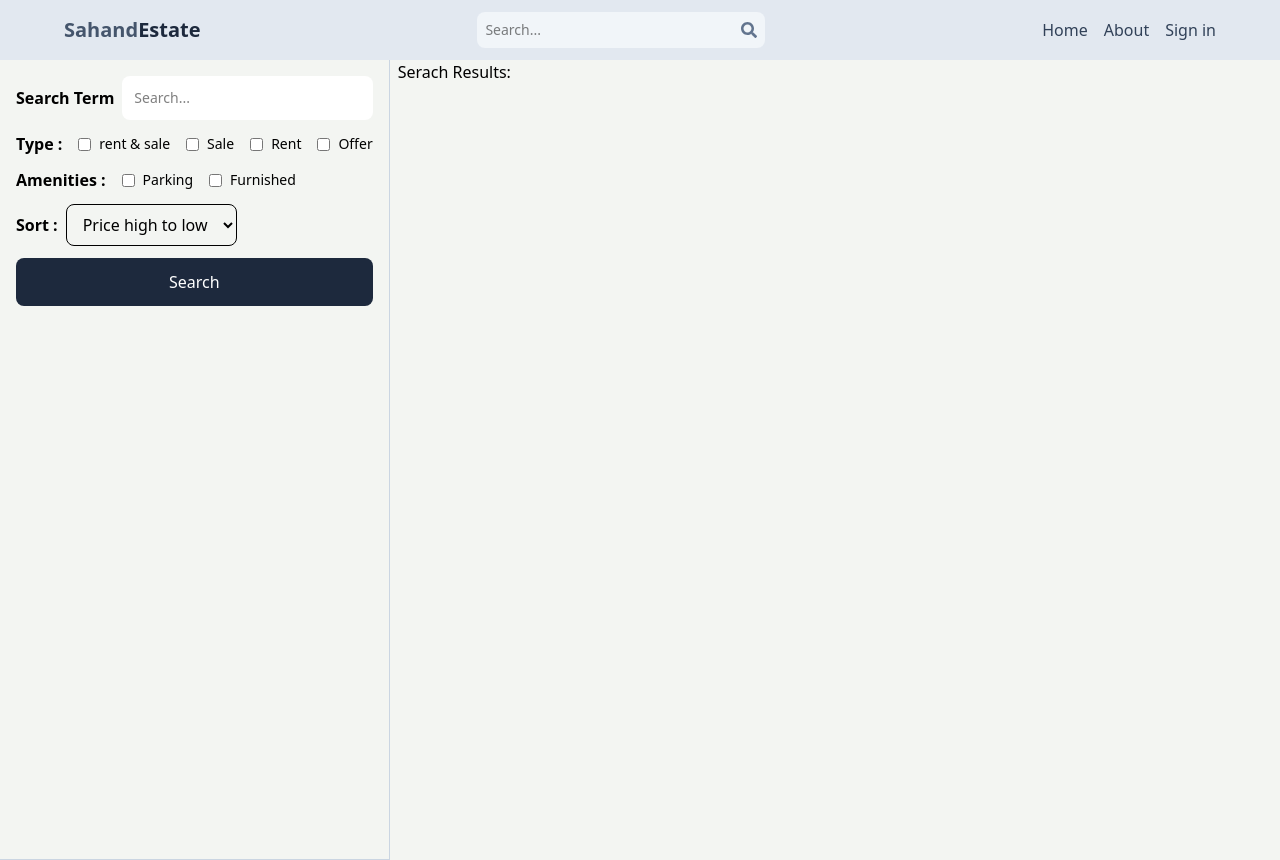
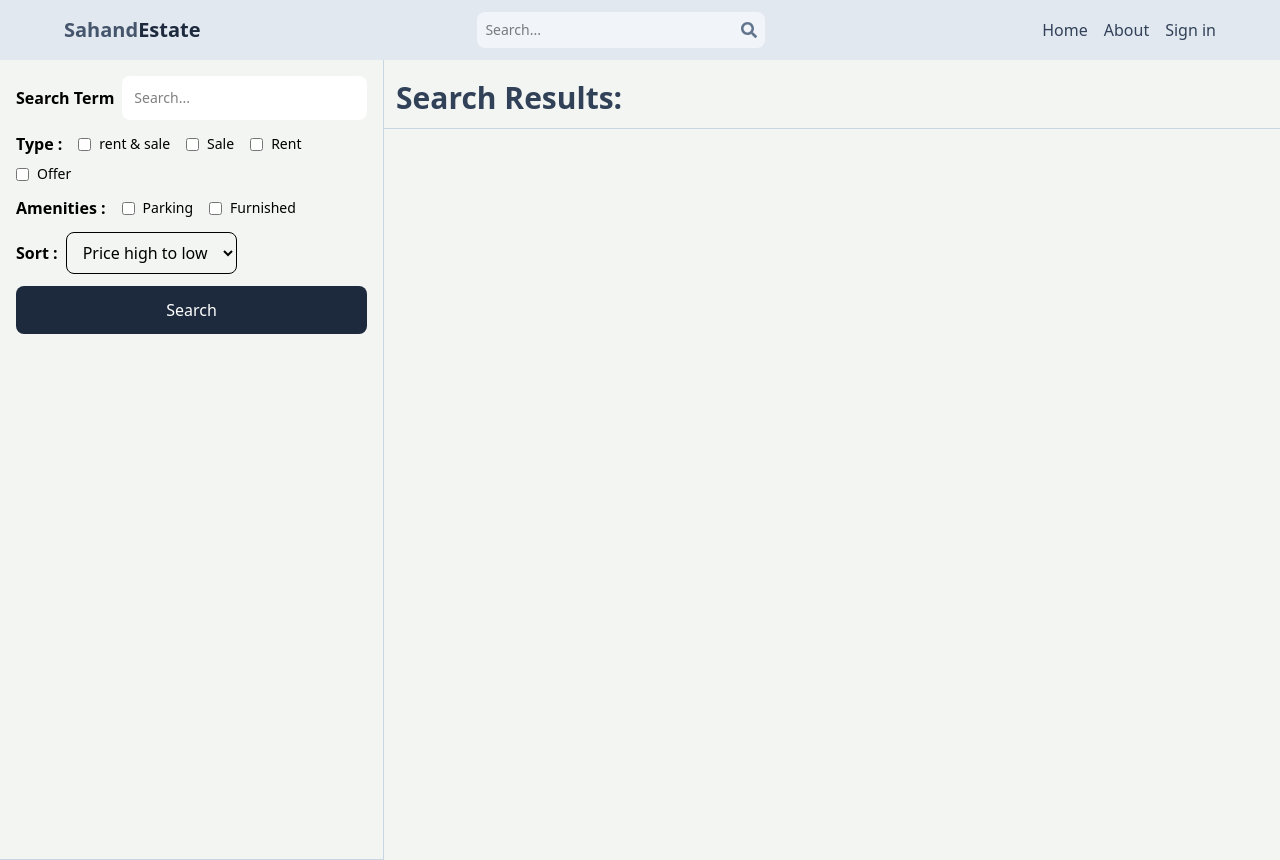
Before and after one commit to Awais12xd/Real-Estate, a React (Vite) app in the folder frontend/: page /search in a window 1280 px wide. Built offline with nearby package versions, Linux system fonts and the light colour scheme; no server answers.

Commit message:
Do some changes in UI of Search Page

```diff
--- a/frontend/src/pages/Search.jsx
+++ b/frontend/src/pages/Search.jsx
@@ -1,9 +1,11 @@
-import React from "react";
+import React, { useState } from "react";
 
 const Search = () => {
+
+  const [seacrhData , setSearchData] = useState([])
   return (
-    <div className="flex flex-col md:flex-row gap-2">
-      <div className=" p-4 border-b border-slate-300 md:border-r-1 md:h-screen">
+    <div className="flex flex-col md:flex-row w-full">
+      <div className=" p-4 border-b border-slate-300 md:border-r-1 md:h-screen md:w-[30%]">
         <form>
           <div className="flex items-center gap-2 search">
             <label className="whitespace-nowrap font-semibold">Search Term</label>
@@ -13,7 +15,7 @@ const Search = () => {
               className="text-sm outline-none bg-white p-3 rounded-lg w-full"
             />
           </div>
-          <div className="check-boxes items-center flex flex-wrap gap-4  mt-3">
+          <div className="check-boxes items-center flex flex-wrap gap-x-4 gap-y-2 mt-3">
             <label htmlFor="" className="font-semibold">Type :</label>
             <div className="flex  items-center gap-2 ">
               <input
@@ -60,7 +62,7 @@ const Search = () => {
             </div>
 
           </div>
-          <div className="check-boxes items-center flex flex-wrap gap-4  mt-3">
+          <div className="check-boxes items-center flex flex-wrap gap-x-4 gap-y-2 mt-3">
             <label htmlFor="" className="font-semibold">Amenities :</label>
             <div className="flex  items-center gap-2 ">
               <input
@@ -85,7 +87,7 @@ const Search = () => {
             </div>
           </div>
           <div className="flex gap-2 items-center mt-3">
-              <label className="font-semibold">Sort :</label>
+              <label className="font-semibold whitespace-nowrap">Sort :</label>
               <select id="sort_order"
               className="border px-3 py-2 rounded-lg cursor-pointer "
               >
@@ -100,8 +102,8 @@ const Search = () => {
         </button>
         </form>
       </div>
-      <div className="">
-        <h1>Serach Results:</h1>
+      <div className=" flex flex-col md:w-[70%] ">
+        <h1 className="text-xl sm:text-3xl text-slate-700 border-b-1 border-slate-300 p-3 mt-2 font-semibold w-full">Search Results:</h1>
       </div>
     </div>
   );
```
